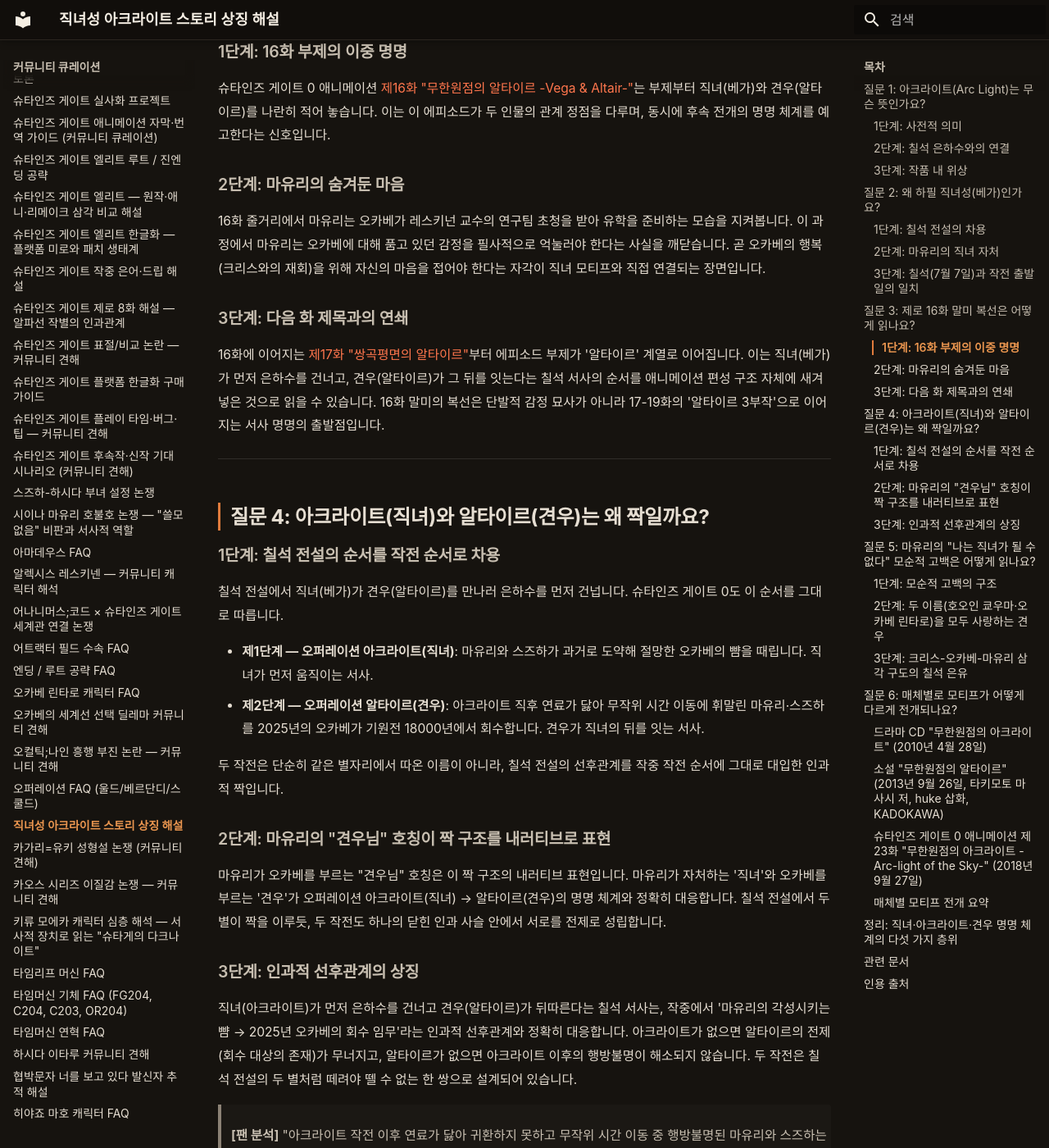
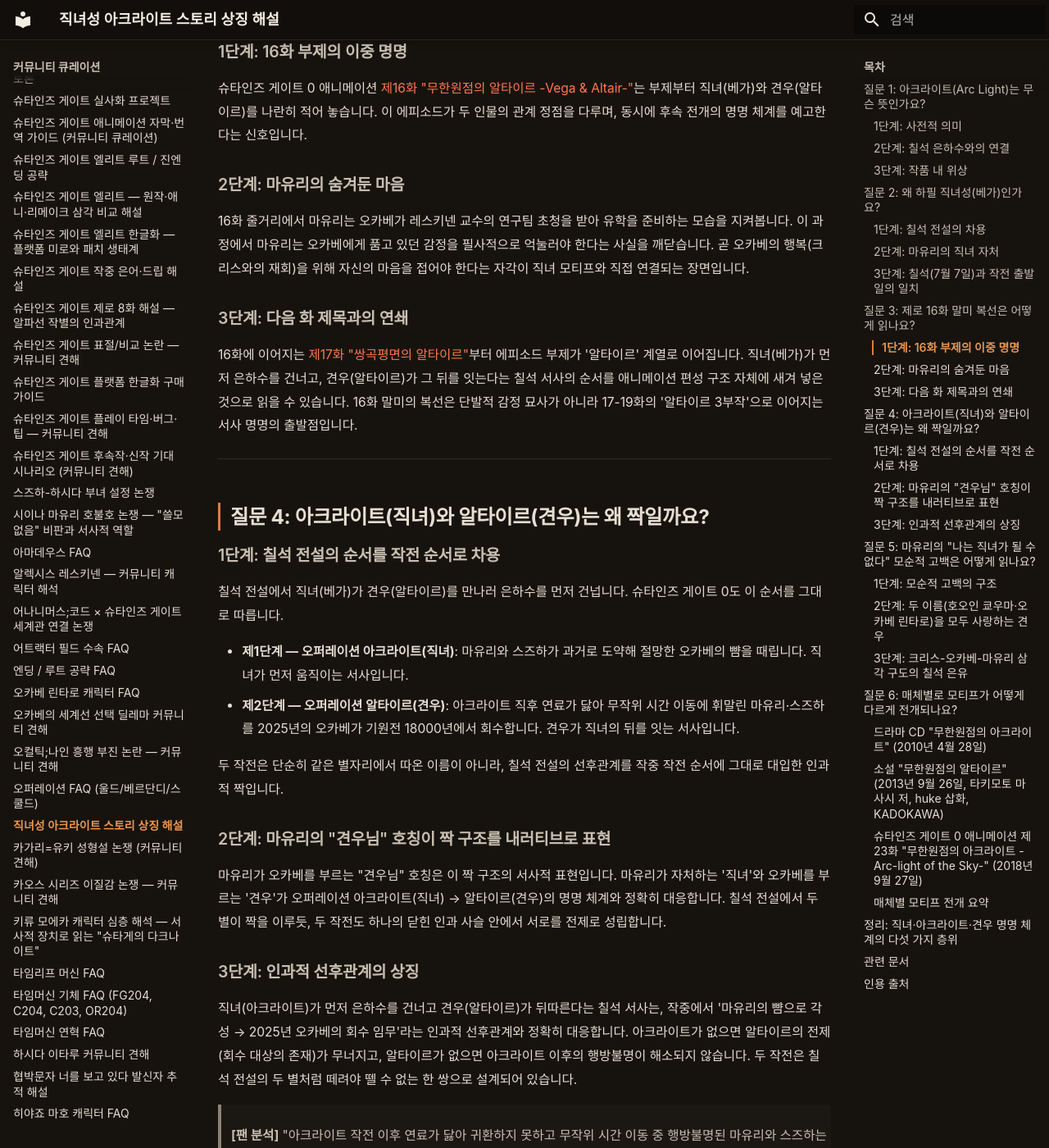
Before and after one commit to sgwiki/sgwiki.github.io, an MkDocs documentation site: the page built from wiki/커뮤니티-큐레이션/직녀성-아크라이트-스토리-상징-해설.md, in a window 1280 px wide and 1400 px high, scrolled down 2248 px. Shown: the whole window at 82% size. Built offline with MkDocs 1.6.1 and Material for MkDocs 9.7.7, drawn with Linux system fonts in a browser that asks for light colours; some web fonts are replaced; some of the changed text lies outside the part shown.

Commit message:
chore(wiki): 직녀성-아크라이트-스토리-상징-해설 정비 — frontmatter 런타임 마커 제거(generated_via: p6·run_id·last_modified→last_verified:2026-07-01)·조사 오류 교정(방식를→방식을·오카베에 대해→오카베에게)·문체 교정(참조→참고·과도한 경어 회피·명사구 종결→문장 종결 통일·외래어 한국어화·번역투 수식어 제거·의존명사 띄어쓰기·불필요 쉼표 약 10곳 제거)·내부 일관성 보정(다섯 가지→여섯 가지)

```diff
--- a/wiki/커뮤니티-큐레이션/직녀성-아크라이트-스토리-상징-해설.md
+++ b/wiki/커뮤니티-큐레이션/직녀성-아크라이트-스토리-상징-해설.md
@@ -57,7 +55,7 @@
 
 ### 3단계: 칠석(7월 7일)과 작전 출발일의 일치
 
-오퍼레이션 아크라이트의 출발일은 작중 시간상 2011년 7월 7일, 곧 칠석입니다. 마유리와 스즈하는 이날 라디오 회관 옥상에 은닉된 C203 타임머신으로 2010년 8월 21일로 향합니다. 칠석 전설에서 직녀가 1년에 한 번 견우를 만나러 은하수를 건너듯, 마유리 역시 1년 전의 자신과 마주하기 위해 시간을 건넙니다. 출발일의 상징성이 작전명 '아크라이트'와 정확히 맞물리는 구조입니다.
+오퍼레이션 아크라이트의 출발일은 작중 시간상 2011년 7월 7일, 곧 칠석입니다. 마유리와 스즈하는 이 날 라디오 회관 옥상에 은닉된 C203 타임머신으로 2010년 8월 21일로 향합니다. 칠석 전설에서 직녀가 1년에 한 번 견우를 만나러 은하수를 건너듯, 마유리 역시 1년 전의 자신과 마주하기 위해 시간을 건넙니다. 출발일의 상징성이 작전명 '아크라이트'와 정확히 맞물리는 구조입니다.
 
 ---
 
@@ -65,15 +63,15 @@
 
 ### 1단계: 16화 부제의 이중 명명
 
-슈타인즈 게이트 0 애니메이션 [제16화 "무한원점의 알타이르 -Vega & Altair-"](../애니메이션-에피소드/steins-gate-0/제16화-무한원점의알타이르.md)는 부제부터 직녀(베가)와 견우(알타이르)를 나란히 적어 놓습니다. 이는 이 에피소드가 두 인물의 관계 정점을 다루며, 동시에 후속 전개의 명명 체계를 예고한다는 신호입니다.
+슈타인즈 게이트 0 애니메이션 [제16화 "무한원점의 알타이르 -Vega & Altair-"](../애니메이션-에피소드/steins-gate-0/제16화-무한원점의알타이르.md)는 부제부터 직녀(베가)와 견우(알타이르)를 나란히 적어 놓습니다. 이 에피소드가 두 인물의 관계 정점을 다루며, 동시에 후속 전개의 명명 체계를 예고한다는 신호입니다.
 
 ### 2단계: 마유리의 숨겨둔 마음
 
-16화 줄거리에서 마유리는 오카베가 레스키넌 교수의 연구팀 초청을 받아 유학을 준비하는 모습을 지켜봅니다. 이 과정에서 마유리는 오카베에 대해 품고 있던 감정을 필사적으로 억눌러야 한다는 사실을 깨닫습니다. 곧 오카베의 행복(크리스와의 재회)을 위해 자신의 마음을 접어야 한다는 자각이 직녀 모티프와 직접 연결되는 장면입니다.
+16화 줄거리에서 마유리는 오카베가 레스키넨 교수의 연구팀 초청을 받아 유학을 준비하는 모습을 지켜봅니다. 이 과정에서 마유리는 오카베에게 품고 있던 감정을 필사적으로 억눌러야 한다는 사실을 깨닫습니다. 곧 오카베의 행복(크리스와의 재회)을 위해 자신의 마음을 접어야 한다는 자각이 직녀 모티프와 직접 연결되는 장면입니다.
 
 ### 3단계: 다음 화 제목과의 연쇄
 
-16화에 이어지는 [제17화 "쌍곡평면의 알타이르"](../애니메이션-에피소드/steins-gate-0/제17화-쌍곡평면의알타이르.md)부터 에피소드 부제가 '알타이르' 계열로 이어집니다. 이는 직녀(베가)가 먼저 은하수를 건너고, 견우(알타이르)가 그 뒤를 잇는다는 칠석 서사의 순서를 애니메이션 편성 구조 자체에 새겨 넣은 것으로 읽을 수 있습니다. 16화 말미의 복선은 단발적 감정 묘사가 아니라 17-19화의 '알타이르 3부작'으로 이어지는 서사 명명의 출발점입니다.
+16화에 이어지는 [제17화 "쌍곡평면의 알타이르"](../애니메이션-에피소드/steins-gate-0/제17화-쌍곡평면의알타이르.md)부터 에피소드 부제가 '알타이르' 계열로 이어집니다. 직녀(베가)가 먼저 은하수를 건너고, 견우(알타이르)가 그 뒤를 잇는다는 칠석 서사의 순서를 애니메이션 편성 구조 자체에 새겨 넣은 것으로 읽을 수 있습니다. 16화 말미의 복선은 단발적 감정 묘사가 아니라 17-19화의 '알타이르 3부작'으로 이어지는 서사 명명의 출발점입니다.
 
 ---
 
@@ -83,22 +81,22 @@
 
 칠석 전설에서 직녀(베가)가 견우(알타이르)를 만나러 은하수를 먼저 건넙니다. 슈타인즈 게이트 0도 이 순서를 그대로 따릅니다.
 
-- **제1단계 — 오퍼레이션 아크라이트(직녀)**: 마유리와 스즈하가 과거로 도약해 절망한 오카베의 뺨을 때립니다. 직녀가 먼저 움직이는 서사.
-- **제2단계 — 오퍼레이션 알타이르(견우)**: 아크라이트 직후 연료가 닳아 무작위 시간 이동에 휘말린 마유리·스즈하를 2025년의 오카베가 기원전 18000년에서 회수합니다. 견우가 직녀의 뒤를 잇는 서사.
+- **제1단계 — 오퍼레이션 아크라이트(직녀)**: 마유리와 스즈하가 과거로 도약해 절망한 오카베의 뺨을 때립니다. 직녀가 먼저 움직이는 서사입니다.
+- **제2단계 — 오퍼레이션 알타이르(견우)**: 아크라이트 직후 연료가 닳아 무작위 시간 이동에 휘말린 마유리·스즈하를 2025년의 오카베가 기원전 18000년에서 회수합니다. 견우가 직녀의 뒤를 잇는 서사입니다.
 
 두 작전은 단순히 같은 별자리에서 따온 이름이 아니라, 칠석 전설의 선후관계를 작중 작전 순서에 그대로 대입한 인과적 짝입니다.
 
 ### 2단계: 마유리의 "견우님" 호칭이 짝 구조를 내러티브로 표현
 
-마유리가 오카베를 부르는 "견우님" 호칭은 이 짝 구조의 내러티브 표현입니다. 마유리가 자처하는 '직녀'와 오카베를 부르는 '견우'가 오퍼레이션 아크라이트(직녀) → 알타이르(견우)의 명명 체계와 정확히 대응합니다. 칠석 전설에서 두 별이 짝을 이루듯, 두 작전도 하나의 닫힌 인과 사슬 안에서 서로를 전제로 성립합니다.
+마유리가 오카베를 부르는 "견우님" 호칭은 이 짝 구조의 서사적 표현입니다. 마유리가 자처하는 '직녀'와 오카베를 부르는 '견우'가 오퍼레이션 아크라이트(직녀) → 알타이르(견우)의 명명 체계와 정확히 대응합니다. 칠석 전설에서 두 별이 짝을 이루듯, 두 작전도 하나의 닫힌 인과 사슬 안에서 서로를 전제로 성립합니다.
 
 ### 3단계: 인과적 선후관계의 상징
 
-직녀(아크라이트)가 먼저 은하수를 건너고 견우(알타이르)가 뒤따른다는 칠석 서사는, 작중에서 '마유리의 각성시키는 뺨 → 2025년 오카베의 회수 임무'라는 인과적 선후관계와 정확히 대응합니다. 아크라이트가 없으면 알타이르의 전제(회수 대상의 존재)가 무너지고, 알타이르가 없으면 아크라이트 이후의 행방불명이 해소되지 않습니다. 두 작전은 칠석 전설의 두 별처럼 떼려야 뗄 수 없는 한 쌍으로 설계되어 있습니다.
+직녀(아크라이트)가 먼저 은하수를 건너고 견우(알타이르)가 뒤따른다는 칠석 서사는, 작중에서 '마유리의 뺨으로 각성 → 2025년 오카베의 회수 임무'라는 인과적 선후관계와 정확히 대응합니다. 아크라이트가 없으면 알타이르의 전제(회수 대상의 존재)가 무너지고, 알타이르가 없으면 아크라이트 이후의 행방불명이 해소되지 않습니다. 두 작전은 칠석 전설의 두 별처럼 떼려야 뗄 수 없는 한 쌍으로 설계되어 있습니다.
 
 > **[팬 분석]** "아크라이트 작전 이후 연료가 닳아 귀환하지 못하고 무작위 시간 이동 중 행방불명된 마유리와 스즈하는 2025년의 오카베에 의해 구출된다. 이 구출 임무가 바로 견우 작전(오퍼레이션 알타이르)이다." — [The Mechanics of Steins;Gate v1.0.3](https://github.com/Votuko/steins-gate-mechanics/blob/main/The%20Mechanics%20of%20Steins%20Gate%20v1.0.3.pdf), §3.1.2–3.1.3 요약[^1]
 
-작전 메커니즘 상세(인과 폐쇄, 세계선 변동 미발생 이유, 스쿨드와의 연결)는 정전 문서 [오퍼레이션 알타이르](../lore/오퍼레이션-알타이르.md) §4·§7을 참조하시기 바랍니다.
+작전 메커니즘 상세(인과 폐쇄, 세계선 변동 미발생 이유, 스쿨드와의 연결)는 정전 문서 [오퍼레이션 알타이르](../lore/오퍼레이션-알타이르.md) §4·§7을 참고하시기 바랍니다.
 
 ---
 
@@ -108,52 +106,52 @@
 
 마유리의 핵심 대사는 두 가지 층위에서 모순적으로 읽힙니다.
 
-- 한편으로: "크리스 씨에게 지지 않을 정도로, 아니 훨씬 훨씬 좋아해!" — 오카베를 향한 헌신적 사랑의 직접 고백.
-- 다른 한편으로: "내가 직녀님이 못된다고 하더라도..." — 자신이 '직녀 자리'에 오르지 못할 수도 있음을 인정.
+- 한편으로: "크리스 씨에게 지지 않을 정도로, 아니 훨씬 훨씬 좋아해!" — 오카베를 향한 헌신적 사랑의 직접 고백입니다.
+- 다른 한편으로: "내가 직녀님이 못된다고 하더라도..." — 자신이 '직녀 자리'에 오르지 못할 수도 있음을 인정합니다.
 
 이 모순은 마유리가 오카베의 마음이 크리스에게 향해 있음을 알면서도, 자신의 감정을 포기하지 않겠다는 이중적 태도를 드러냅니다.
 
 ### 2단계: 두 이름(호오인 쿄우마·오카베 린타로)을 모두 사랑하는 견우
 
-마유리의 고백에서 특히 주목할 부분은 "호오인 쿄우마보다 오카베 린타로가 더 좋다"는 뉘앙스의 대사입니다. 마유리가 사랑하는 '견우'는 오카베의 중2병 페르소나인 '호오인 쿄우마'가 아니라, 그 페르소나를 벗어던진 본래의 '오카베 린타로'라는 선언입니다. 즉 견우는 단일 인물이 아니라 오카베가 가진 두 이름(두 자아)을 모두 포괄하며, 마유리는 그 두 자아 모두를 사랑하지만 궁극적으로는 페르소나를 벗은 인간 오카베 린타로를 선택한다는 모티프가 성립합니다.
+마유리의 고백에서 특히 주목할 부분은 "호오인 쿄우마보다 오카베 린타로가 더 좋다"는 뉘앙스의 대사입니다. 마유리가 사랑하는 '견우'는 오카베의 중2병 페르소나인 '호오인 쿄우마'가 아니라, 그 페르소나를 벗어던진 본래의 '오카베 린타로'라는 선언입니다. 즉 견우는 단일 인물이 아니라 오카베가 가진 두 이름(두 자아)을 모두 포괄하며, 마유리는 그 두 자아 모두를 사랑하지만 궁극적으로는 페르소나를 벗은 오카베 린타로 본인을 선택한다는 모티프가 성립합니다.
 
 이는 오퍼레이션 아크라이트의 목적 자체가 '절망한 오카베가 다시 호오인 쿄우마로서의 자아를 되찾게 만드는 것'이라는 점과 연쇄됩니다. 마유리는 직녀로서 견우(오카베)가 두 이름 모두를 잃지 않도록, 그리고 궁극적으로는 진짜 자아로 돌아오도록 이끄는 존재로 자리매김합니다.
 
 ### 3단계: 크리스-오카베-마유리 삼각 구도의 칠석 은유
 
-커뮤니티에서는 "직녀가 결국 크리스냐 마유리냐"는 질문이 반복적으로 제기됩니다. 정답은 작품이 단일 대응을 강제하지 않는다는 데 있습니다.
+커뮤니티에서는 "직녀가 결국 크리스냐 마유리냐"는 질문이 반복적으로 제기됩니다. 정답은 작품이 단일 대응을 강제하지 않는다는 점에 있습니다.
 
-- **크리스를 직녀로 보는 시각**: 오카베의 마음이 크리스에게 향해 있고, 본편 트루엔딩에서 최종적으로 재회하는 인물이 크리스라는 근거.
-- **마유리를 직녀로 보는 시각**: 마유리가 스스로 직녀를 자처하고, 오퍼레이션 아크라이트라는 명명이 마유리의 직녀 역할에서 비롯된다는 근거.
-- **마유리를 오작교(까마귀·까치가 놓아준 다리)로 보는 시각**: 견우(오카베)와 진짜 직녀(크리스)를 이어주는 매개자로 마유리를 해석하는 견해.
+- **크리스를 직녀로 보는 시각**: 오카베의 마음이 크리스에게 향해 있고, 본편 트루엔딩에서 최종적으로 재회하는 인물이 크리스라는 근거입니다.
+- **마유리를 직녀로 보는 시각**: 마유리가 스스로 직녀를 자처하고, 오퍼레이션 아크라이트라는 명명이 마유리의 직녀 역할에서 비롯된다는 근거입니다.
+- **마유리를 오작교(까마귀·까치가 놓아준 다리)로 보는 시각**: 견우(오카베)와 진짜 직녀(크리스)를 이어주는 매개자로 마유리를 해석하는 견해입니다.
 
-엔딩에서 베가와 알타이르를 나란히 보여주는 연출은 제작진이 두 별의 짝 구조를 공식적으로 강조한 것으로 읽히지만, 어느 인물이 베가인지는 단일 정답이 아니라 감상자의 해석에 열려 있습니다. 다만 작중에서 오퍼레이션 명명은 마유리의 직녀 자처에서 출발하므로, 적어도 '제로의 명명 체계' 안에서는 마유리가 직녀(베가) 위치를 차지한다고 보는 것이 가장 자연스럽습니다.
+엔딩에서 베가와 알타이르를 나란히 보여주는 연출은 제작진이 두 별의 짝 구조를 공식적으로 강조한 것으로 읽히지만, 어느 인물이 베가인지는 단일 정답이 아니라 감상자의 해석에 열려 있습니다. 다만 작중 오퍼레이션 명명은 마유리의 직녀 자처에서 출발하므로, 적어도 '제로의 명명 체계' 안에서는 마유리가 직녀(베가) 위치를 차지한다고 보는 것이 가장 자연스럽습니다.
 
 ---
 
 ## 질문 6: 매체별로 모티프가 어떻게 다르게 전개되나요?
 
-직녀→견우 모티프는 매체에 따라 강조점이 다릅니다. 동일한 칠석 차용이면서도, 어느 별의 시점을 따르느냐에 따라 감상이 달라집니다.
+직녀→견우 모티프는 매체에 따라 강조점이 다릅니다. 동일한 칠석 차용이면서도 어느 별의 시점을 따르느냐에 따라 감상이 달라집니다.
 
 ### 드라마 CD "무한원점의 아크라이트" (2010년 4월 28일)
 
 - 시점: [시이나 마유리](../캐릭터/시이나-마유리.md) 시점.
 - 다이버전스: 1.130205% 베타 세계선.
-- 직녀(마유리)가 견우(오카베)를 만나러 가는 서사를 마유리 본인의 감정선으로 밀착 묘사합니다. 직녀→견우의 순서를 가장 강조하는 매체로, 마유리의 헌신과 희생이 전면에 부각됩니다.
+- 직녀(마유리)가 견우(오카베)를 만나러 가는 서사를 마유리 본인의 감정선으로 밀착 묘사합니다. 직녀→견우의 순서를 가장 강조하는 매체로서 마유리의 헌신과 희생이 전면에 부각됩니다.
 - 이 드라마 CD는 이후 코믹스판(울트라 점프 2014년 4월호부터 연재)으로 각색되었습니다.
 
 ### 소설 "무한원점의 알타이르" (2013년 9월 26일, 타키모토 마사시 저, huke 삽화, KADOKAWA)
 
 - 시점: [오카베 린타로](../캐릭터/오카베-린타로.md) 시점.
-- 에피그래프 3부작의 제3권(폐시곡선의 에피그래프 → 영겁회귀의 판도라 → 무한원점의 알타이르)으로, [히야죠 마호](../캐릭터/히야죠-마호.md)·[하시다 이타루](../캐릭터/하시다-이타루.md)·스즈하 등이 조연으로 등장합니다.
-- 견우(오카베)가 직녀(마유리)를 뒤쫓는 서사를 오카베 시점에서 전개합니다. 직녀 먼저, 견우 나중이라는 칠석 순서를 유지하되, 관찰자를 견우 쪽에 두어 '회수하러 가는 쪽'의 심리를 깊이 파고듭니다.
+- 에피그래프 3부작의 제3권(폐시곡선의 에피그래프 → 영겁회귀의 판도라 → 무한원점의 알타이르)으로 [히야죠 마호](../캐릭터/히야죠-마호.md)·[하시다 이타루](../캐릭터/하시다-이타루.md)·스즈하 등이 조연으로 등장합니다.
+- 견우(오카베)가 직녀(마유리)를 뒤쫓는 서사를 오카베 시점에서 전개합니다. 직녀 먼저, 견우 나중이라는 칠석 순서를 유지하되 관찰자를 견우 쪽에 두어 '회수하러 가는 쪽'의 심리를 깊이 파고듭니다.
 - 한정판에는 드라마 CD "시한윤전의 아르페지오"가 동봉되었으며, 특전 소책자로 단편 "요원함의 발할라"가 재인쇄되었습니다.
 
 ### 슈타인즈 게이트 0 애니메이션 [제23화 "무한원점의 아크라이트 -Arc-light of the Sky-"](../애니메이션-에피소드/steins-gate-0/제23화-무한원점의아크라이트.md) (2018년 9월 27일)
 
 - 슈타인즈 게이트 0 애니메이션의 최종화로, 부제가 드라마 CD "아크라이트"와 소설 "알타이르" 양쪽을 통합한 형태입니다.
-- 베가와 알타이르 루트, 그리고 은하수 교차 루트(Milky-way Crossing Route)의 내용을 한 에피소드에 압축하여, 직녀와 견우의 재회를 동시성 강조 연출로 처리합니다.
-- "Gate of Steiner"가 흐르는 가운데 2025년 오카베가 기원전 18000년에서 마유리·스즈하를 회수하는 장면은, 견우가 영겁의 시간을 넘어 직녀를 찾아가는 칠석 서사의 시각적 정점으로 평가받습니다.
+- 베가와 알타이르 루트, 그리고 은하수 교차 루트(Milky-way Crossing Route)의 내용을 한 에피소드에 압축하여 직녀와 견우의 재회를 동시성 강조 연출로 처리합니다.
+- "Gate of Steiner"가 흐르는 가운데 2025년 오카베가 기원전 18000년에서 마유리·스즈하를 회수하는 장면은 견우가 영겁의 시간을 넘어 직녀를 찾아가는 칠석 서사의 시각적 정점으로 평가받습니다.
 
 ### 매체별 모티프 전개 요약
 
@@ -163,19 +161,19 @@
 | 소설 (2013) | 알타이르(견우/알타이르) | 오카베 | 견우의 회수 심리, 추적 서사 |
 | 애니메이션 23화 (2018) | 아크라이트+알타이르 통합 | 교차 | 동시성·재회 연출, 은하수 교차 |
 
-드라마 CD가 직녀 단독 시점, 소설이 견우 단독 시점을 취하는 반면, 애니메이션 최종화는 두 시점을 교차시켜 은하수 교차 루트의 이름에 걸맞은 동시재회 연출을 완성합니다. 같은 칠석 차용이면서도 매체마다 어느 별의 이야기인지를 달리 선택함으로써, 감상의 결이 달라지는 구조입니다.
+드라마 CD가 직녀 단독 시점, 소설이 견우 단독 시점을 취하는 반면 애니메이션 최종화는 두 시점을 교차시켜 은하수 교차 루트의 이름에 걸맞은 동시재회 연출을 완성합니다. 같은 칠석 차용이면서도 매체마다 어느 별의 이야기인지를 달리 선택함으로써 감상의 결이 달라지는 구조입니다.
 
 ---
 
 ## 정리: 직녀·아크라이트·견우 명명 체계의 다섯 가지 층위
 
-1. **천문학 어원**: 베가(직녀성)·알타이르(견우성)는 여름 밤 대삼각형의 두 별. 아크라이트(arc light)는 '하늘의 호광', 은하수 위를 가로지르는 빛.
-2. **칠석 전설 차용**: 은하수 양편에서 1년에 한 번 만나는 두 별의 이별·재회 서사를 인물 관계에 대입.
-3. **작전 순서와의 대응**: 직녀(아크라이트)가 먼저, 견우(알타이르)가 나중. 칠석 서사 순서 = 작중 작전 순서.
-4. **캐릭터 관계 은유**: 마유리의 '직녀 자처' + '견우님 호칭' + '두 이름을 모두 사랑하는 견우' = 삼각 구도의 칠석 표현.
-5. **매체별 시점 분산**: 드라마 CD는 직녀 시점, 소설은 견우 시점, 애니 최종화는 동시성 강조로 같은 전설을 세 가지 결로 감상 가능.
+1. **천문학 어원**: 베가(직녀성)·알타이르(견우성)는 여름 밤 대삼각형의 두 별입니다. 아크라이트(arc light)는 '하늘의 호광', 은하수 위를 가로지르는 빛입니다.
+2. **칠석 전설 차용**: 은하수 양편에서 1년에 한 번 만나는 두 별의 이별·재회 서사를 인물 관계에 대입합니다.
+3. **작전 순서와의 대응**: 직녀(아크라이트)가 먼저, 견우(알타이르)가 나중입니다. 칠석 서사 순서 = 작중 작전 순서.
+4. **캐릭터 관계 은유**: 마유리의 '직녀 자처' + '견우님 호칭' + '두 이름을 모두 사랑하는 견우' = 삼각 구도의 칠석 표현입니다.
+5. **매체별 시점 분산**: 드라마 CD는 직녀 시점, 소설은 견우 시점, 애니 최종화는 동시성 강조로 같은 전설을 세 가지 결로 감상할 수 있습니다.
 
-이 명명 체계는 장식적 수식어가 아니라, 슈타인즈 게이트 0의 서사 구조 자체를 관통하는 상징 시스템입니다. 직녀와 견우, 아크라이트와 알타이르라는 두 쌍의 이름을 따라가다 보면, 작품이 왜 하필 칠석(7월 7일)에 작전을 출발시키고, 왜 마유리가 '직녀님이 못된다'고 말하는지, 그리고 왜 최종화가 "Arc-light of the Sky"라는 부제로 두 별을 통합하는지가 한 줄로 이어집니다.
+이 명명 체계는 장식적 수식어가 아니라 슈타인즈 게이트 0의 서사 구조 자체를 관통하는 상징 시스템입니다. 직녀와 견우, 아크라이트와 알타이르라는 두 쌍의 이름을 따라가다 보면 작품이 왜 하필 칠석(7월 7일)에 작전을 출발시키고, 왜 마유리가 '직녀님이 못된다'고 말하는지, 그리고 왜 최종화가 "Arc-light of the Sky"라는 부제로 두 별을 통합하는지가 한 줄로 이어집니다.
 
 ---
 
```
Also changed, not shown: other parts of wiki/커뮤니티-큐레이션/직녀성-아크라이트-스토리-상징-해설.md (+7 -9 lines).
